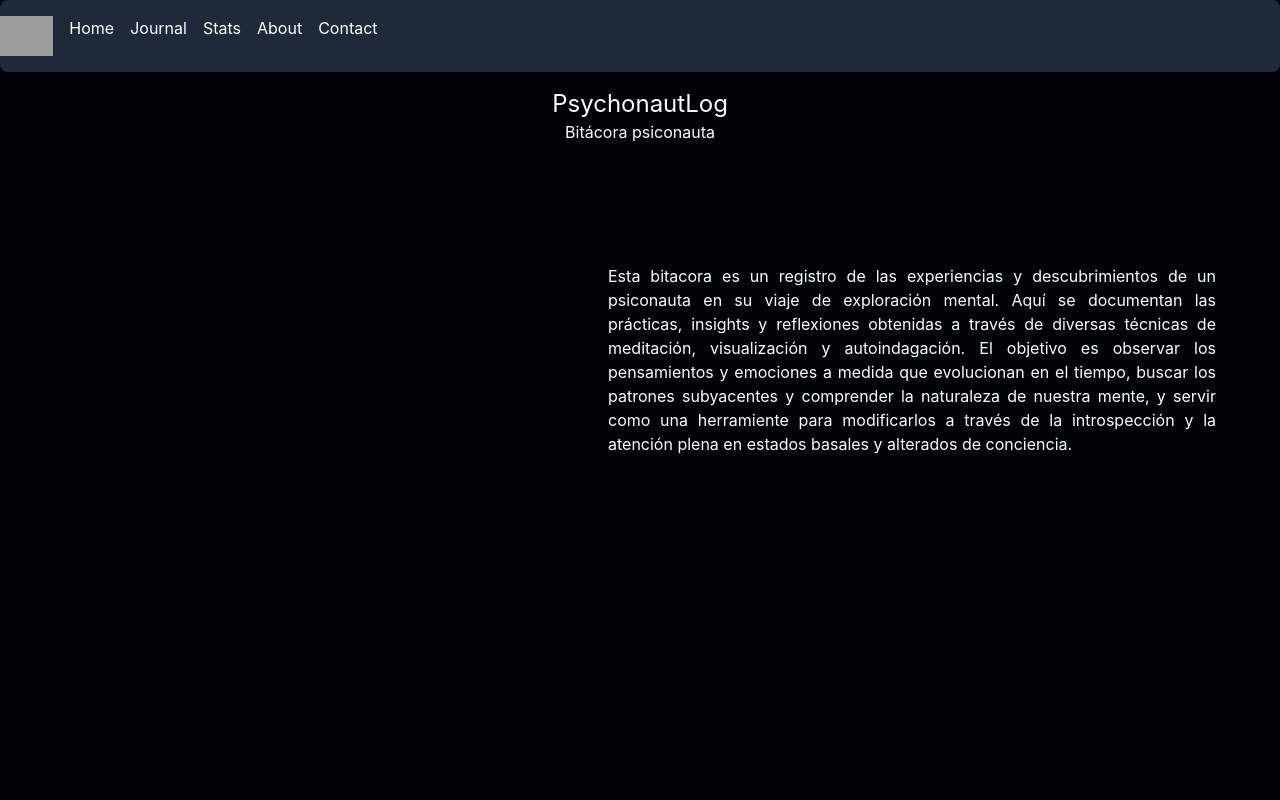
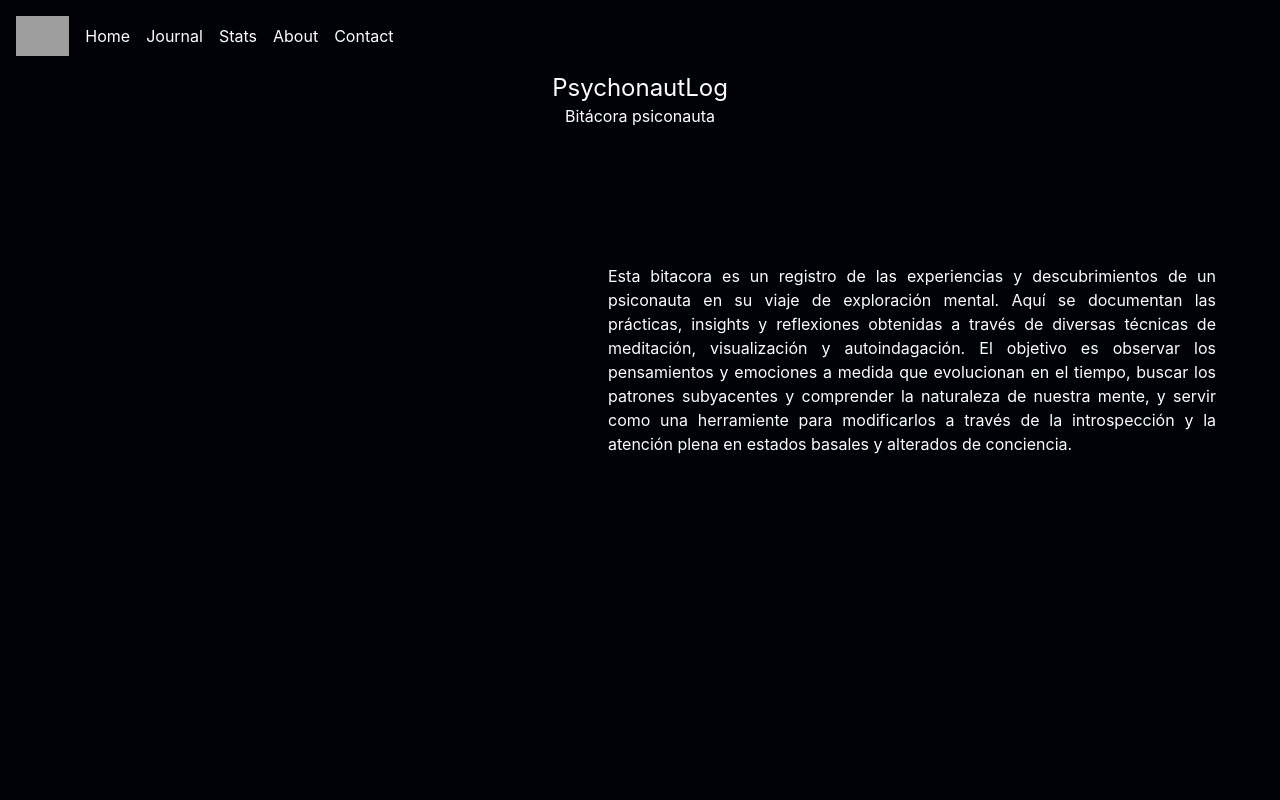
Before and after one commit to JERAproject/psychonaut_log, an Astro site: page / in a window 1280 px wide. Shown: the top 800 px of the page. Built offline with nearby package versions, Linux system fonts and the light colour scheme; Astro itself is replaced by a stand-in of ours; grey boxes are pictures that could not be loaded.

Commit message:
Fix Header bug

```diff
--- a/src/components/Header.astro
+++ b/src/components/Header.astro
@@ -4,7 +4,7 @@ import psychonautIcon from '../assets/psychonaut_log-icon.png?url';
 
 <header>
 
-<ul class="nav flex space-x-4 align-items-right nav-pills justify-content-center bg-gray-800 text-white py-4 rounded-lg mb-4">
+<ul class="flex items-center space-x-4 p-4">
   <img class="h-10 w-auto" src={psychonautIcon} alt="Psychonaut Log Logo">
   <li><a href="/">Home</a></li>
   <li><a href="/journal">Journal</a></li>
```
